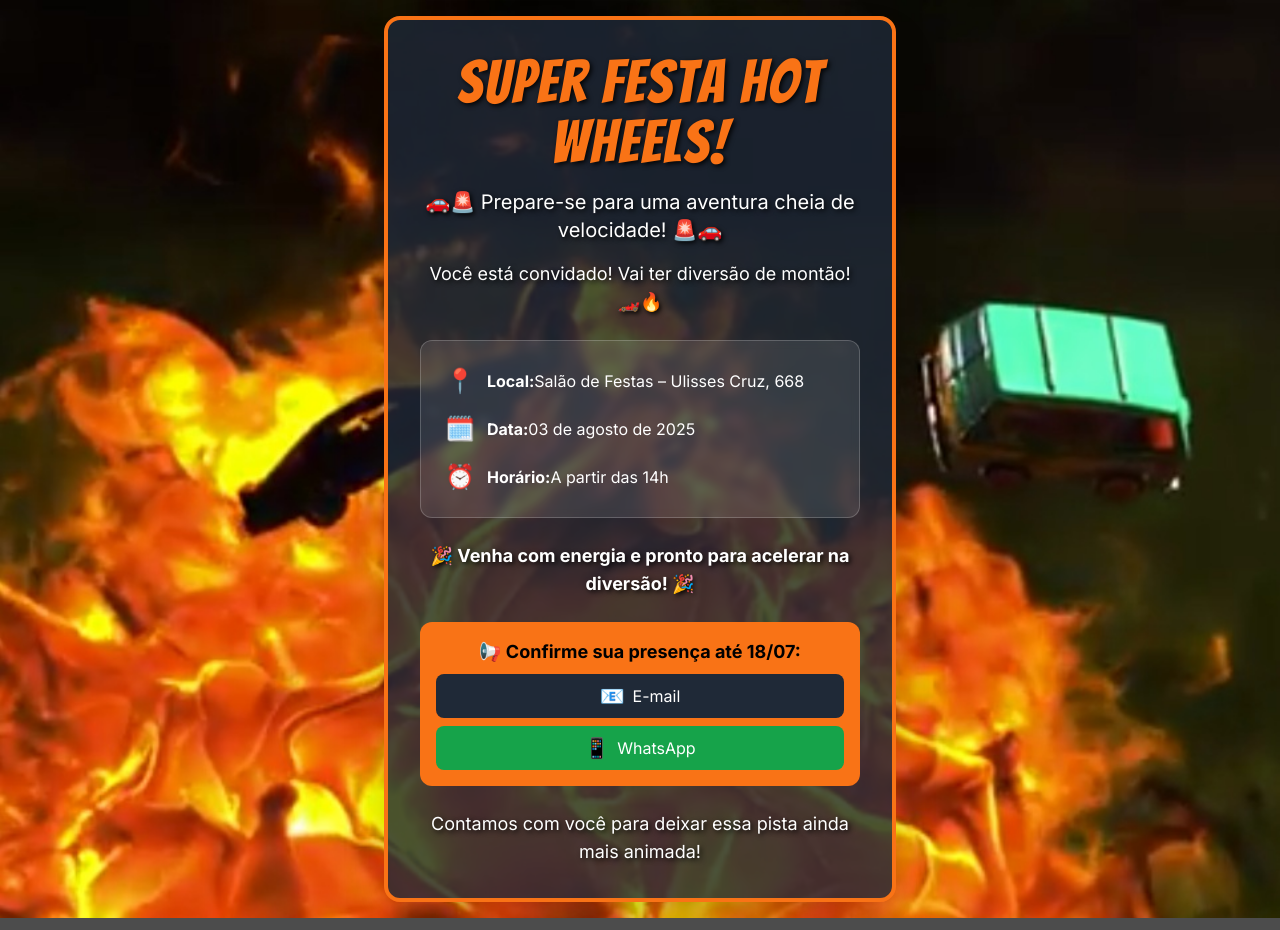
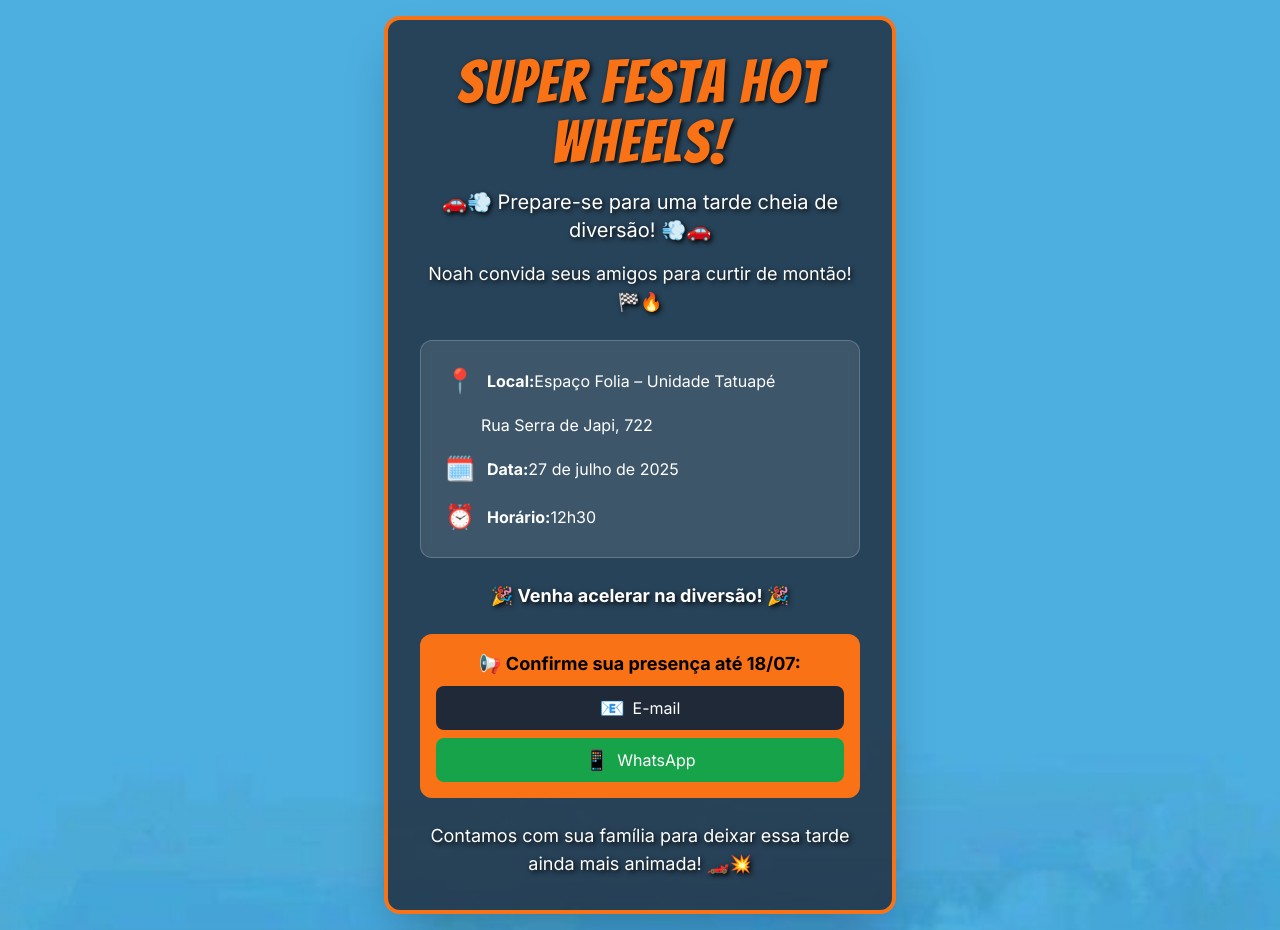
Before and after one commit to lisboajuca/convite-hotwheels_, a plain HTML site: page index.html in a window 1280 px wide. Drawn offline with nearby package versions, Linux system fonts and the light colour scheme.

Commit message:
Add files via upload

```diff
--- a/index.html
+++ b/index.html
@@ -11,7 +11,7 @@
   <style>
     body {
       font-family: 'Inter', sans-serif;
-      background: url('corrida.jpg') no-repeat center center fixed;
+      background: url('background.jpg') no-repeat center center fixed;
       background-size: cover;
     }
     .font-bangers {
@@ -26,19 +26,19 @@
 <body class="bg-black/70 flex items-center justify-center min-h-screen p-4">
 
   <div class="w-full max-w-lg mx-auto shadow-2xl rounded-2xl overflow-hidden border-4 border-orange-500 bg-gray-800/80">
-
     <div class="p-6 sm:p-8 text-white text-center flex flex-col items-center justify-center h-full">
       <h1 class="font-bangers text-5xl sm:text-6xl text-orange-500 text-shadow mb-4">Super Festa Hot Wheels!</h1>
-      <p class="text-lg sm:text-xl text-shadow mb-4">🚗🚨 Prepare-se para uma aventura cheia de velocidade! 🚨🚗</p>
-      <p class="text-base sm:text-lg text-shadow mb-6">Você está convidado! Vai ter diversão de montão! 🏎️🔥</p>
+      <p class="text-lg sm:text-xl text-shadow mb-4">🚗💨 Prepare-se para uma tarde cheia de diversão! 💨🚗</p>
+      <p class="text-base sm:text-lg text-shadow mb-6">Noah convida seus amigos para curtir de montão! 🏁🔥</p>
 
       <div class="bg-white/10 backdrop-blur-sm rounded-xl p-6 w-full text-left space-y-4 mb-6 border border-white/20">
-        <p class="flex items-start sm:items-center"><span class="text-2xl mr-3">📍</span> <strong>Local:</strong> Salão de Festas – Ulisses Cruz, 668</p>
-        <p class="flex items-center"><span class="text-2xl mr-3">🗓️</span> <strong>Data:</strong> 03 de agosto de 2025</p>
-        <p class="flex items-center"><span class="text-2xl mr-3">⏰</span> <strong>Horário:</strong> A partir das 14h</p>
+        <p class="flex items-start sm:items-center"><span class="text-2xl mr-3">📍</span> <strong>Local:</strong> Espaço Folia – Unidade Tatuapé</p>
+        <p class="flex items-center pl-9">Rua Serra de Japi, 722</p>
+        <p class="flex items-center"><span class="text-2xl mr-3">🗓️</span> <strong>Data:</strong> 27 de julho de 2025</p>
+        <p class="flex items-center"><span class="text-2xl mr-3">⏰</span> <strong>Horário:</strong> 12h30</p>
       </div>
 
-      <p class="text-base sm:text-lg font-bold text-shadow mb-6">🎉 Venha com energia e pronto para acelerar na diversão! 🎉</p>
+      <p class="text-base sm:text-lg font-bold text-shadow mb-6">🎉 Venha acelerar na diversão! 🎉</p>
 
       <div class="bg-orange-500 rounded-xl p-4 w-full text-black">
         <h2 class="font-bold text-lg mb-2">📢 Confirme sua presença até 18/07:</h2>
@@ -52,7 +52,7 @@
         </div>
       </div>
 
-      <p class="mt-6 text-base sm:text-lg text-shadow">Contamos com você para deixar essa pista ainda mais animada!</p>
+      <p class="mt-6 text-base sm:text-lg text-shadow">Contamos com sua família para deixar essa tarde ainda mais animada! 🏎️💥</p>
     </div>
   </div>
 
```
Also changed, not shown: background.jpg (added).
